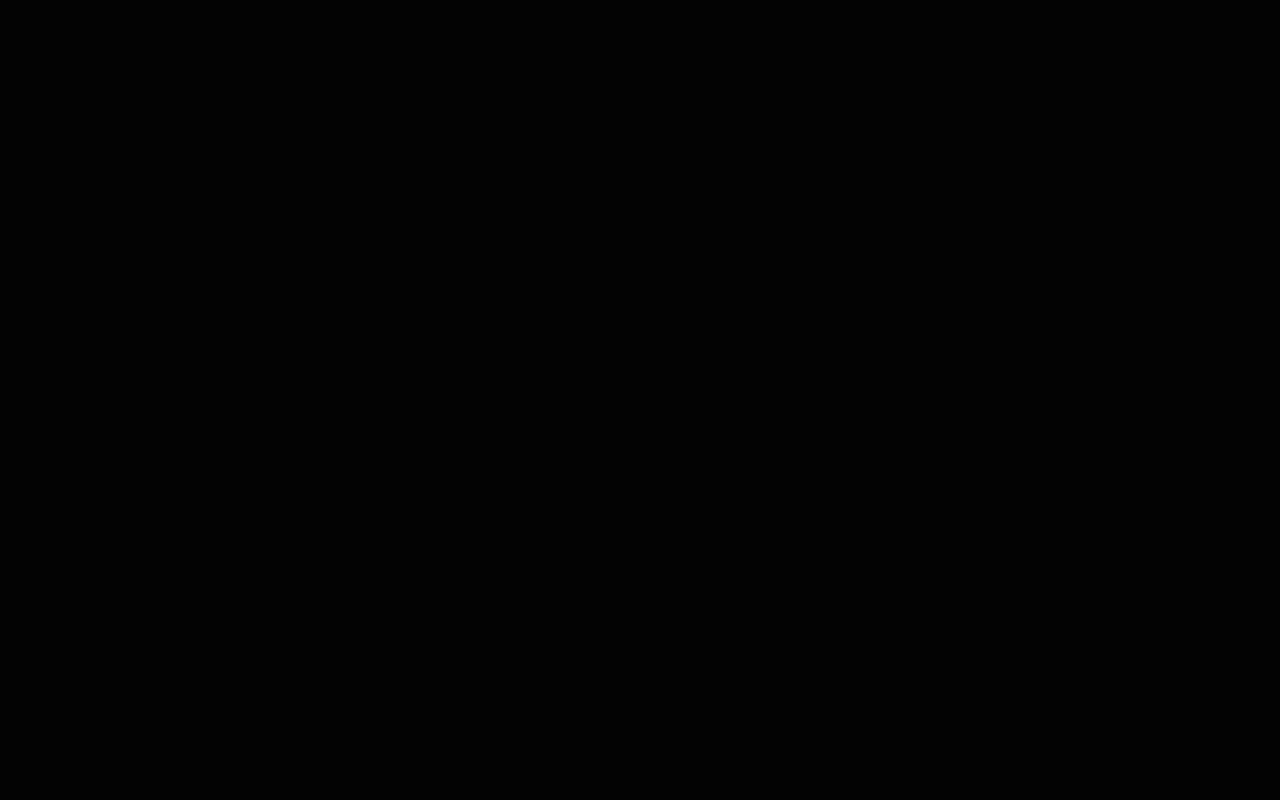
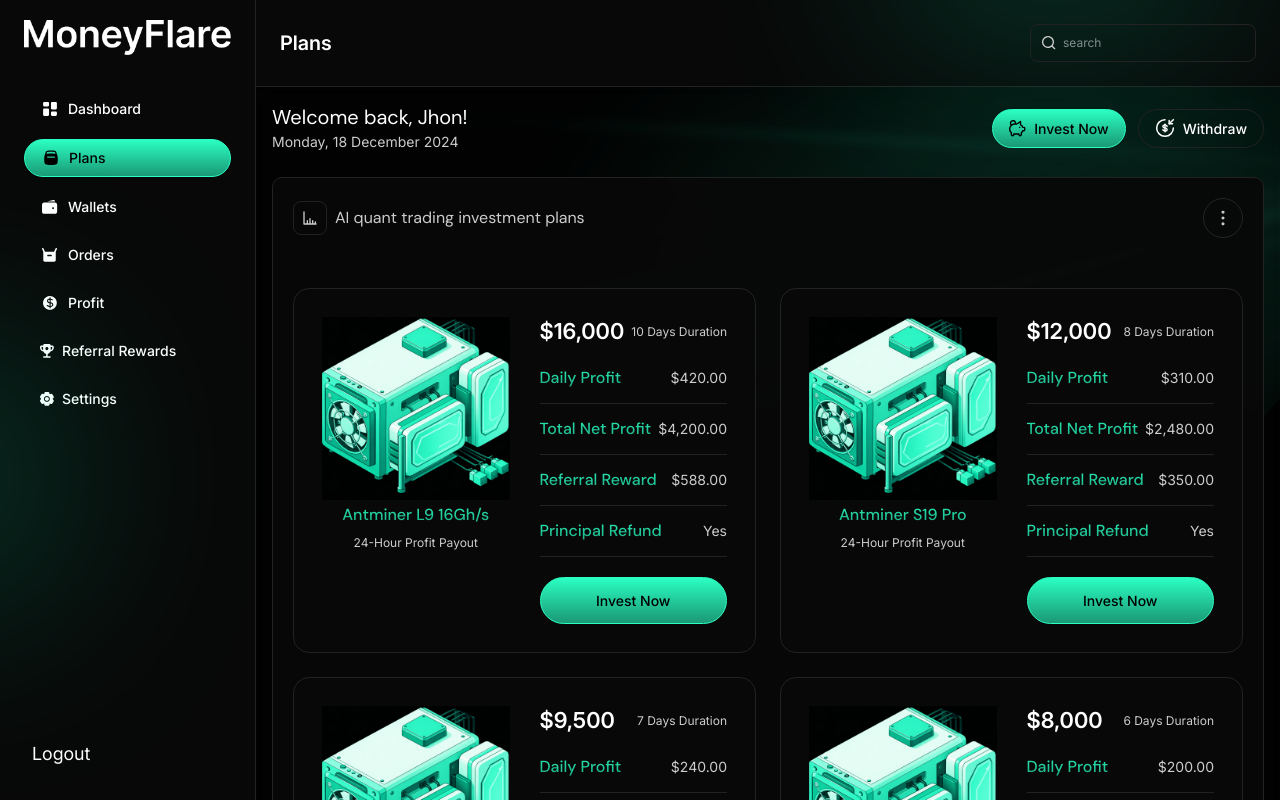
Before and after one commit to backbencherstudio/taylornia_money_flare_Vuejs, a Nuxt app: page /dashboard/plans in a window 1280 px wide. Shown: the top 800 px of the page. Built offline with nearby package versions, Linux system fonts and the light colour scheme.

Commit message:
In dashboard plans completed

```diff
--- a/app/components/DashboardComponenets/Overview/Overview.vue
+++ b/app/components/DashboardComponenets/Overview/Overview.vue
@@ -1,6 +1,4 @@
 <script setup lang="ts">
-import PigIcon from "~/components/Icons/PigIcon.vue";
-import WithdrawIcon from "~/components/Icons/WithdrawIcon.vue";
 import OverviewStatus from "./_Components/OverviewStatus.vue";
 import MarketUpdate from "./_Components/MarketUpdate.vue";
 import DashboardUserHeader from "~/components/Shared/DashboardUserHeader.vue";
--- /dev/null
+++ b/app/components/DashboardComponenets/Overview/_Components/Plans.vue
@@ -0,0 +1,253 @@
+<script setup lang="ts">
+import StatsIcon2 from "~/components/Icons/StatsIcon2.vue";
+import ThreeDot from "~/components/Icons/ThreeDot.vue";
+import BaseButtonLink from "~/components/Reusable/BaseButtonLink.vue";
+import TradingPlanModal from "~/components/Reusable/TradingPlanModal.vue";
+import type { TradingPlan } from "~/types/tradingPlan";
+
+const plans: TradingPlan[] = [
+  {
+    name: "Antminer L9 16Gh/s",
+    price: 16000,
+    duration: 10,
+    dailyProfit: 420,
+    totalNetProfit: 4200,
+    referralReward: 588,
+    principalRefund: true,
+  },
+  {
+    name: "Antminer S19 Pro",
+    price: 12000,
+    duration: 8,
+    dailyProfit: 310,
+    totalNetProfit: 2480,
+    referralReward: 350,
+    principalRefund: true,
+  },
+  {
+    name: "WhatsMiner M50",
+    price: 9500,
+    duration: 7,
+    dailyProfit: 240,
+    totalNetProfit: 1680,
+    referralReward: 260,
+    principalRefund: true,
+  },
+  {
+    name: "AvalonMiner 1246",
+    price: 8000,
+    duration: 6,
+    dailyProfit: 200,
+    totalNetProfit: 1200,
+    referralReward: 180,
+    principalRefund: true,
+  },
+  {
+    name: "Antminer S21",
+    price: 20000,
+    duration: 12,
+    dailyProfit: 550,
+    totalNetProfit: 6600,
+    referralReward: 900,
+    principalRefund: true,
+  },
+  {
+    name: "WhatsMiner M30S++",
+    price: 7000,
+    duration: 5,
+    dailyProfit: 170,
+    totalNetProfit: 850,
+    referralReward: 120,
+    principalRefund: true,
+  },
+  {
+    name: "Antminer L7 9.5Gh/s",
+    price: 14000,
+    duration: 9,
+    dailyProfit: 360,
+    totalNetProfit: 3240,
+    referralReward: 450,
+    principalRefund: true,
+  },
+  {
+    name: "Goldshell KD6",
+    price: 6000,
+    duration: 5,
+    dailyProfit: 150,
+    totalNetProfit: 750,
+    referralReward: 95,
+    principalRefund: true,
+  },
+  {
+    name: "iPollo V1 Mini",
+    price: 4000,
+    duration: 4,
+    dailyProfit: 95,
+    totalNetProfit: 380,
+    referralReward: 60,
+    principalRefund: false,
+  },
+  {
+    name: "Jasminer X16-Q",
+    price: 11000,
+    duration: 8,
+    dailyProfit: 290,
+    totalNetProfit: 2320,
+    referralReward: 310,
+    principalRefund: true,
+  },
+];
+
+const isModalOpen = ref(false);
+const selectedPlan = ref<TradingPlan | null>(null);
+
+const currencyFormatter = new Intl.NumberFormat("en-US", {
+  style: "currency",
+  currency: "USD",
+  minimumFractionDigits: 2,
+  maximumFractionDigits: 2,
+});
+
+const compactCurrencyFormatter = new Intl.NumberFormat("en-US", {
+  style: "currency",
+  currency: "USD",
+  minimumFractionDigits: 0,
+  maximumFractionDigits: 0,
+});
+
+const formatCurrency = (value: number) => currencyFormatter.format(value);
+const formatCompactCurrency = (value: number) =>
+  compactCurrencyFormatter.format(value);
+
+const openPlanModal = (plan: TradingPlan) => {
+  selectedPlan.value = plan;
+  isModalOpen.value = true;
+};
+
+watch(isModalOpen, (isOpen) => {
+  if (!isOpen) {
+    selectedPlan.value = null;
+  }
+});
+
+const handleBuyPlan = () => {
+  isModalOpen.value = false;
+};
+</script>
+
+<template>
+  <div
+    class="border border-[#222222] bg-[#080808]/95 p-4 lg:p-5 rounded-[10px] mt-6"
+  >
+    <header class="flex justify-between items-center gap-2">
+      <div class="flex gap-2 items-center">
+        <button class="p-2 border border-[#222222] rounded-lg">
+          <StatsIcon2 />
+        </button>
+        <p class="text-[#CCC] font-dm">AI quant trading investment plans</p>
+      </div>
+      <div>
+        <button
+          type="button"
+          class="flex h-10 w-10 flex-col items-center justify-center gap-0.75 rounded-full border border-[#242424] text-[#7B7B7B] hover:bg-[#111111]"
+        >
+          <ThreeDot />
+        </button>
+      </div>
+    </header>
+    <main>
+      <div class="grid grid-cols-1 md:grid-cols-2 lg:grid-cols-1 xl:grid-cols-2 mt-10 lg:mt-12.5 gap-6">
+        <div
+          v-for="plan in plans"
+          :key="plan.name"
+          class="bg-[#080808] border border-[#222222] rounded-2xl p-7 flex flex-col lg:flex-row gap-7.5"
+        >
+          <div class="lg:w-1/2">
+            <img src="/plan-image2.png" alt="" />
+            <p
+              class="bg-linear-to-b to-[#1A9975] from-[#2BFFC3] text-transparent bg-clip-text font-dm font-medium leading-[187%] text-center"
+            >
+              {{ plan.name }}
+            </p>
+            <p class="text-xs text-[#CCC] leading-[213%] text-center">
+              24-Hour Profit Payout
+            </p>
+          </div>
+
+          <div class="lg:w-1/2">
+            <div class="mb-1.5 flex justify-between items-center w-full">
+              <h2 class="text-[22px] font-semibold leading-[136%]">
+                {{ formatCompactCurrency(plan.price) }}
+              </h2>
+              <p class="text-xs text-[#CCC]">
+                {{ plan.duration }} Days Duration
+              </p>
+            </div>
+            <div>
+              <div
+                class="flex justify-between items-center py-2.5 border-b border-[#222222]"
+              >
+                <p
+                  class="bg-linear-to-b to-[#1A9975] from-[#2BFFC3] text-transparent bg-clip-text font-dm font-medium leading-[187%]"
+                >
+                  Daily Profit
+                </p>
+                <p class="text-sm text-[#CCC]">
+                  {{ formatCurrency(plan.dailyProfit) }}
+                </p>
+              </div>
+              <div
+                class="flex justify-between items-center py-2.5 border-b border-[#222222]"
+              >
+                <p
+                  class="bg-linear-to-b to-[#1A9975] from-[#2BFFC3] text-transparent bg-clip-text font-dm font-medium leading-[187%]"
+                >
+                  Total Net Profit
+                </p>
+                <p class="text-sm text-[#CCC]">
+                  {{ formatCurrency(plan.totalNetProfit) }}
+                </p>
+              </div>
+              <div
+                class="flex justify-between items-center py-2.5 border-b border-[#222222]"
+              >
+                <p
+                  class="bg-linear-to-b to-[#1A9975] from-[#2BFFC3] text-transparent bg-clip-text font-dm font-medium leading-[187%]"
+                >
+                  Referral Reward
+                </p>
+                <p class="text-sm text-[#CCC]">
+                  {{ formatCurrency(plan.referralReward) }}
+                </p>
+              </div>
+              <div
+                class="flex justify-between items-center py-2.5 border-b border-[#222222]"
+              >
+                <p
+                  class="bg-linear-to-b to-[#1A9975] from-[#2BFFC3] text-transparent bg-clip-text font-dm font-medium leading-[187%]"
+                >
+                  Principal Refund
+                </p>
+                <p class="text-sm text-[#CCC]">
+                  {{ plan.principalRefund ? "Yes" : "No" }}
+                </p>
+              </div>
+            </div>
+            <div class="mt-5">
+              <BaseButtonLink class="w-full" @click="openPlanModal(plan)"
+                >Invest Now</BaseButtonLink
+              >
+            </div>
+          </div>
+        </div>
+      </div>
+      <TradingPlanModal
+        v-model="isModalOpen"
+        :plan="selectedPlan"
+        @buy="handleBuyPlan"
+      />
+    </main>
+  </div>
+</template>
+
+<style scoped></style>
--- /dev/null
+++ b/app/components/Icons/StatsIcon2.vue
@@ -0,0 +1,21 @@
+<script setup lang="ts"></script>
+
+<template>
+  <svg
+    xmlns="http://www.w3.org/2000/svg"
+    width="16"
+    height="16"
+    viewBox="0 0 16 16"
+    fill="none"
+  >
+    <path
+      d="M2 2V14H14M13.3333 12V14M10.6667 10.6667V14M8 8.66667V14M5.33333 10.6667V14"
+      stroke="#CCCCCC"
+      stroke-width="1.33333"
+      stroke-linecap="round"
+      stroke-linejoin="round"
+    />
+  </svg>
+</template>
+
+<style scoped></style>
--- a/app/components/Reusable/TradingPlanModal.vue
+++ b/app/components/Reusable/TradingPlanModal.vue
@@ -206,7 +206,7 @@ onBeforeUnmount(() => {
       @click="handleOverlayClick"
     >
       <div
-        class="max-w-7xl mx-auto w-full rounded-[20px] border border-[#2BFFC3]/65 bg-[#030303] shadow-[0_0_0_1px_rgba(43,255,195,0.3),0_0_36px_rgba(43,255,195,0.55)]"
+        class="max-w-7xl mx-auto w-full rounded-[20px] border border-[#2BFFC3]/65 bg-[#030303] shadow-[0_0_0_1px_rgba(43,255,195,0.3),0_0_36px_rgba(43,255,195,0.55)] "
       >
         <div class="relative rounded-[30px] bg-[#050505] p-5 sm:p-8 lg:p-10">
           <button
--- a/app/layouts/dashboard.vue
+++ b/app/layouts/dashboard.vue
@@ -21,7 +21,7 @@ const router = useRouter();
 /* Menu Items */
 const menuItems = [
   { href: "/dashboard", icon: DashIcon, label: "Dashboard" },
-  { href: "/dashboard/start-mining", icon: DashIcon2, label: "Plans" },
+  { href: "/dashboard/plans", icon: DashIcon2, label: "Plans" },
   { href: "/dashboard/wallets", icon: DashIcon3, label: "Wallets" },
   { href: "/dashboard/orders", icon: DashIcon4, label: "Orders" },
   { href: "/dashboard/profit", icon: DashIcon5, label: "Profit" },
--- a/app/pages/(dashboard)/dashboard/plans/index.vue
+++ b/app/pages/(dashboard)/dashboard/plans/index.vue
@@ -1,13 +1,17 @@
 <script setup lang="ts">
+import Plans from "~/components/DashboardComponenets/Overview/_Components/Plans.vue";
+import DashboardUserHeader from "~/components/Shared/DashboardUserHeader.vue";
 
+definePageMeta({
+  layout: "dashboard",
+});
 </script>
 
 <template>
   <div>
-
+    <DashboardUserHeader />
+    <Plans/>
   </div>
 </template>
 
-<style scoped>
-
-</style>
+<style scoped></style>
```
